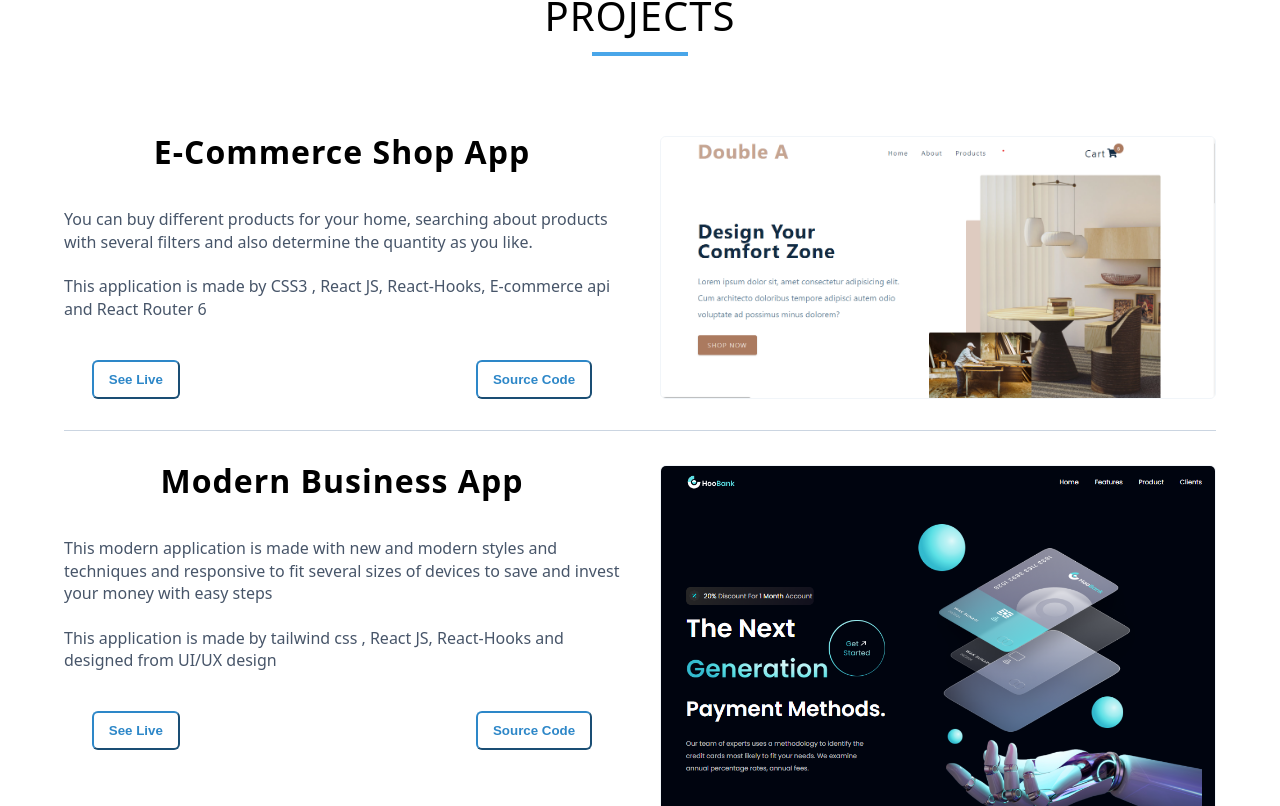
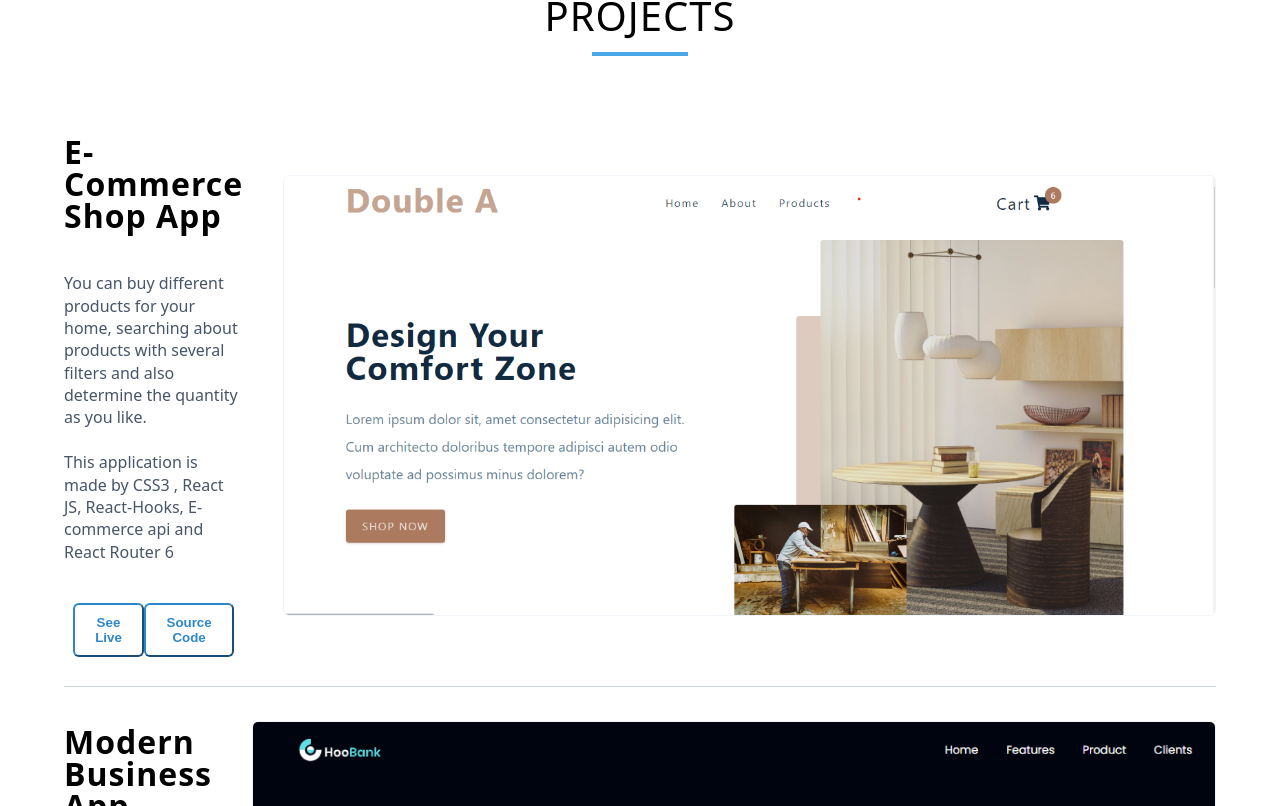
Before and after one commit to Abdouumostafa/my-portfolio, a React (Create React App) app: page / in a window 1280 px wide. Shown: the part 1994-2800 px from the top of the page. Built offline with nearby package versions, Linux system fonts and the light colour scheme.

Commit message:
Update index.css

```diff
--- a/src/index.css
+++ b/src/index.css
@@ -426,17 +426,16 @@ nav {
 }
 
 .project {
-  display: grid;
-  grid-template-columns: repeat(auto-fill, minmax(400px, 1fr));
+  display: flex;
   gap: 40px;
-  align-items: start;
+  align-items: center;
   margin: 4rem 0;
   position: relative;
 }
 
 @media screen and (max-width: 700px) {
   .project {
-    grid-template-columns: repeat(auto-fill, minmax(250px, 1fr));
+    flex-direction: column;
   }
 }
 
@@ -463,6 +462,11 @@ nav {
   align-items: center;
   justify-content: space-between;
   gap: 40px;
+  flex: 1;
+}
+
+.projectImg {
+  flex: 1;
 }
 
 .project .info p {
```
